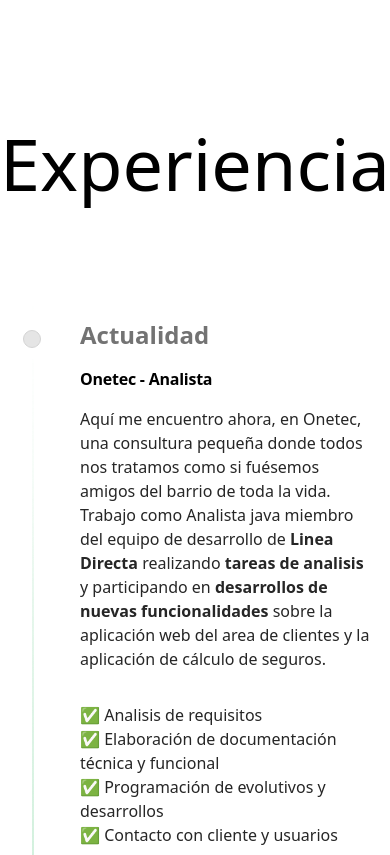
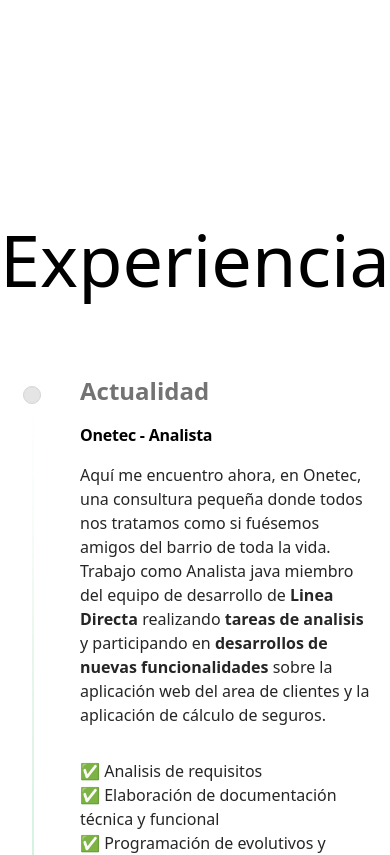
Before and after one commit to jorgegonzalezpiedra/jorgegonzalez.dev, a React (Vite) app: page / in a window 390 px wide. Shown: the part 2030-2885 px from the top of the page. Built offline with nearby package versions, Linux system fonts and the light colour scheme.

Commit message:
margins fixed

```diff
--- a/src/components/ui/timeline.jsx
+++ b/src/components/ui/timeline.jsx
@@ -23,7 +23,7 @@ export const Timeline = ({ data }) => {
 
   return (
     <div className="w-full font-sans md:px-10" ref={containerRef}>
-      <div className="flex flex-col items-center justify-center mt-10 dark:text-white">
+      <div className="flex flex-col items-center justify-center mt-24 dark:text-white">
         {/* <h2 className="text-lg md:text-4xl mb-4 text-black dark:text-white max-w-4xl font-semibold">
           Mi experiencia
         </h2>
@@ -32,8 +32,7 @@ export const Timeline = ({ data }) => {
           historia.
         </p>*/}
         <div>
-          <h1 className="text-7xl font-medium mb-20 md:mb-2">Experiencia</h1>
-
+          <h1 className="text-7xl font-medium mb-10 md:mb-2">Experiencia</h1>
         </div>
       </div>
       <div ref={ref} className="relative max-w-7xl mx-auto pb-20">
--- a/src/sections/skills/Skills.jsx
+++ b/src/sections/skills/Skills.jsx
@@ -15,7 +15,7 @@ const Skills = () => {
 
   return (
     <section id="Skills">
-      <div className="flex flex-col items-center justify-center mt-10 dark:text-white">
+      <div className="flex flex-col items-center justify-center mt-10 mb-10 dark:text-white">
         <h1 className="text-7xl font-medium">Tecnologías</h1>
       </div>
       <div className="flex">
```
